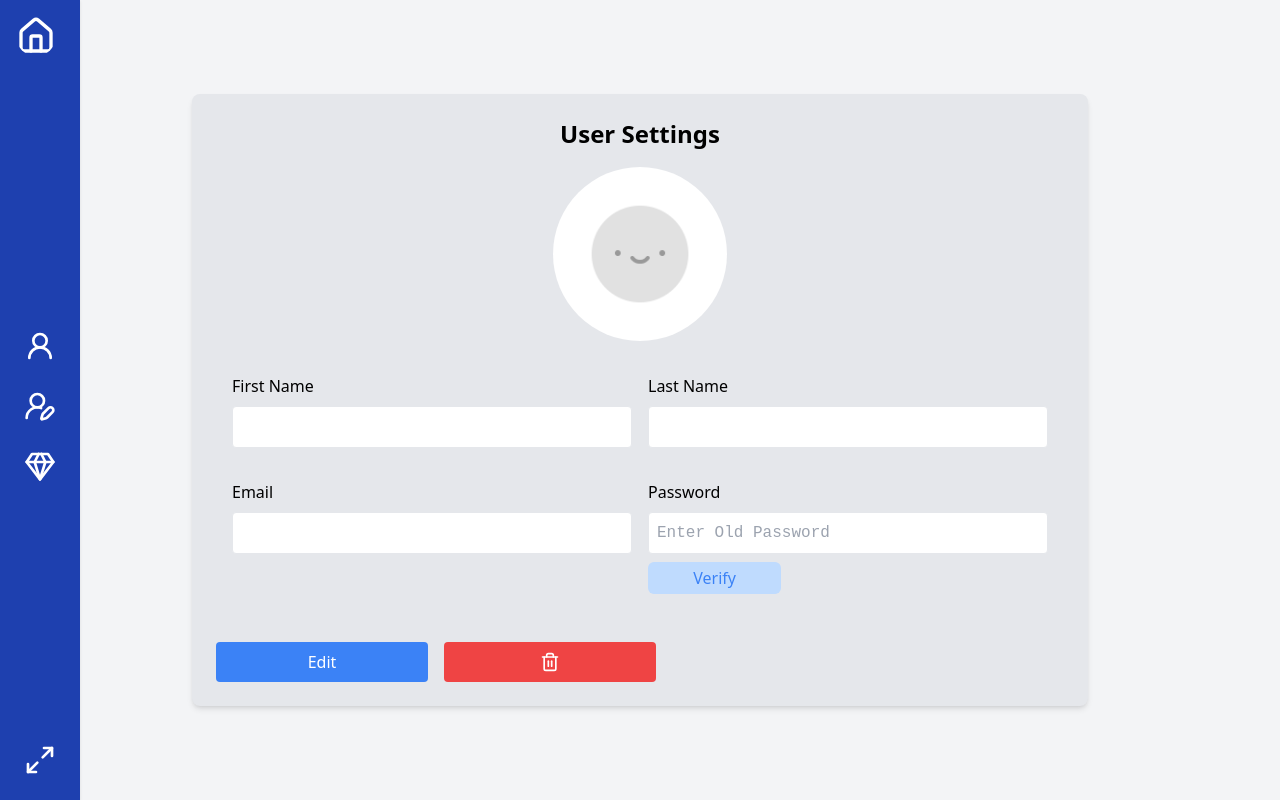
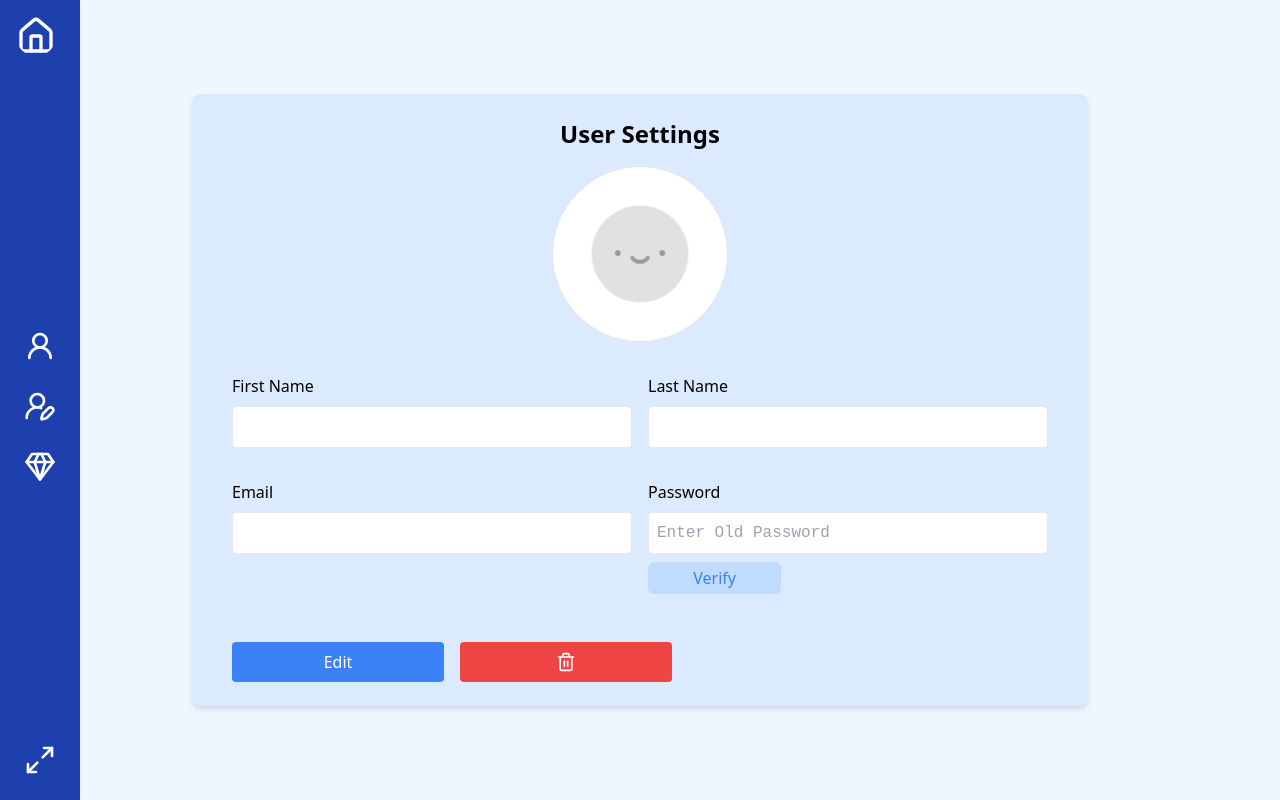
Before and after one commit to hammadyounas/lesson_app, a Next.js app: page /user-setting in a window 1280 px wide. Built offline with nearby package versions, Linux system fonts and the light colour scheme; what tailwindcss-animated would draw is missing.

Commit message:
changes in user-setting ui

```diff
--- a/app/user-setting/page.jsx
+++ b/app/user-setting/page.jsx
@@ -144,8 +144,8 @@ const UserSettingsPage = () => {
     <div className="w-full flex flex-col md:flex-row min-h-screen bg-gray-100">
       <Sidebar className="md:w-1/4" />
 
-      <div className="flex-1 grid place-items-center p-4 text-black md:p-6 bg-gray-100">
-        <div className="bg-gray-200 rounded-lg shadow-md p-6 w-full animate-fade-up max-w-4xl">
+      <div className="flex-1 grid place-items-center p-4 text-black md:p-6 bg-blue-50">
+        <div className="bg-blue-100 rounded-lg shadow-md p-6 w-full animate-fade-up max-w-4xl">
           <h2 className="text-2xl text-center font-bold mb-4">User Settings</h2>
           {isUpdating ? (
             <div className="flex justify-center items-center h-full">
@@ -315,7 +315,7 @@ const UserSettingsPage = () => {
                 ) : (
                   <button
                     onClick={() => setIsEditing(true)}
-                    className="bg-blue-500 text-white w-full md:w-1/4 p-2 rounded"
+                    className="bg-blue-500 text-white w-full md:w-1/4 p-2 sm:ml-4 rounded"
                   >
                     Edit
                   </button>
```
